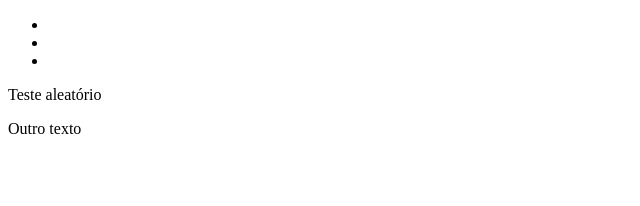
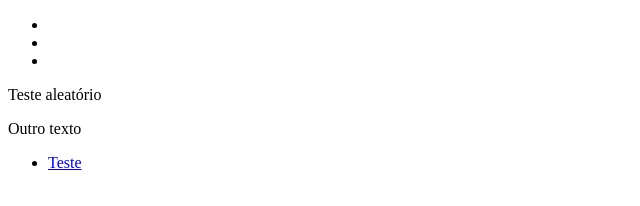
Before and after one commit to RafaelSouza-13/GitJoy, a plain HTML site: page index.html in a window 1280 px wide. Shown: the full height of the page, 0-640 px from the left. Drawn offline with Linux system fonts and the light colour scheme.

Commit message:
Adicionando menu footer

```diff
--- a/index.html
+++ b/index.html
@@ -23,7 +23,11 @@
     <p>Outro texto</p>
   </section>
   <footer>
-
+    <nav>
+      <ul>
+        <li><a href="#">Teste</a></li>
+      </ul>
+    </nav>
   </footer>
 
 </body>
```
